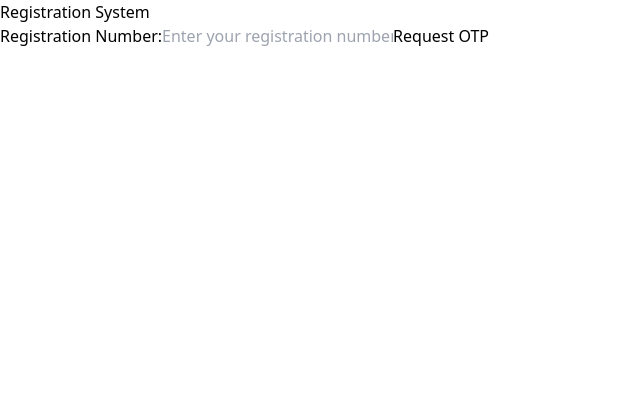
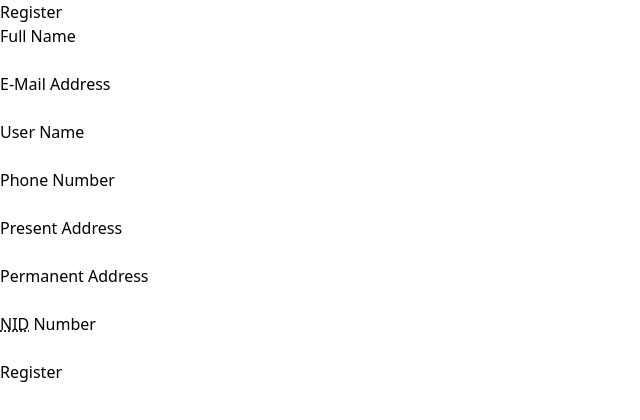
Before and after one commit to nowsadmunna/SPL-2, a React (Vite) app in the folder client/: page /registration in a window 1280 px wide. Shown: the top 420 px of the page, without its empty margins (0-640 px from the left). Built offline with nearby package versions, Linux system fonts and the light colour scheme.

Commit message:
update Registraion and Registration Verification

```diff
--- a/client/src/pages/Registration.jsx
+++ b/client/src/pages/Registration.jsx
@@ -1,84 +1,145 @@
 import {useState} from 'react';
 
 export default function Registration() {
-  const [registrationNumber, setRegistrationNumber] = useState("");
-    const [otp, setOtp] = useState("");
-    const [isOtpSent, setIsOtpSent] = useState(false);
-    const [message, setMessage] = useState("");
-
-    const handleRequestOtp = () => {
-      if (registrationNumber.trim() === "") {
-        setMessage("Please enter your registration number.");
-        return;
-      }
-
-      // Simulate OTP request
-      setIsOtpSent(true);
-      setMessage("OTP has been sent to your registered mobile number.");
-    };
-
-    const handleVerifyOtp = () => {
-      if (otp.trim() === "") {
-        setMessage("Please enter the OTP.");
-        return;
-      }
-
-      // Simulate OTP verification
-      if (otp === "123456") { // Replace "123456" with actual OTP logic
-        setMessage("Registration successful!");
-        setIsOtpSent(false);
-        setRegistrationNumber("");
-        setOtp("");
-      } else {
-        setMessage("Invalid OTP. Please try again.");
-      }
-    };
-
-    return (
-      <div className="flex flex-col items-center justify-center min-h-screen bg-gray-100">
-      <div className="bg-white p-8 rounded-lg shadow-xl w-80">
-        <h2 className="text-3xl font-extrabold text-center text-indigo-600 mb-6">Registration System</h2>
-        {!isOtpSent ? (
-          <div className="flex flex-col gap-6">
-            <label className="block">
-              <span className="text-gray-700 font-medium">Registration Number:</span>
+  return(
+    <>
+      <main className="my-form">
+        <div className="cotainer">
+          <div className="row justify-content-center">
+            <div className="col-md-8">
+              <div className="card">
+                <div className="card-header">Register</div>
+                <div className="card-body">
+                  <form
+                    name="my-form"
+                    onsubmit="return validform()"
+                    action="success.php"
+                    method=""
+                  >
+                    <div className="form-group row">
+                      <label
+                        htmlFor="full_name"
+                        className="col-md-4 col-form-label text-md-right"
+                      >
+                        Full Name
+                      </label>
+                      <div className="col-md-6">
                         <input
                           type="text"
-                value={registrationNumber}
-                onChange={(e) => setRegistrationNumber(e.target.value)}
-                placeholder="Enter your registration number"
-                className="mt-2 block w-full rounded-lg border-gray-300 shadow-sm focus:border-indigo-500 focus:ring-indigo-500 sm:text-sm p-3"
+                          id="full_name"
+                          className="form-control"
+                          name="full-name"
                         />
+                      </div>
+                    </div>
+                    <div className="form-group row">
+                      <label
+                        htmlFor="email_address"
+                        className="col-md-4 col-form-label text-md-right"
+                      >
+                        E-Mail Address
                       </label>
-            <button
-              onClick={handleRequestOtp}
-              className="bg-gradient-to-r from-indigo-500 to-blue-500 text-white py-3 px-6 rounded-lg hover:from-indigo-600 hover:to-blue-600 text-lg font-semibold"
+                      <div className="col-md-6">
+                        <input
+                          type="text"
+                          id="email_address"
+                          className="form-control"
+                          name="email-address"
+                        />
+                      </div>
+                    </div>
+                    <div className="form-group row">
+                      <label
+                        htmlFor="user_name"
+                        className="col-md-4 col-form-label text-md-right"
                       >
-              Request OTP
+                        User Name
+                      </label>
+                      <div className="col-md-6">
+                        <input
+                          type="text"
+                          id="user_name"
+                          className="form-control"
+                          name="username"
+                        />
+                      </div>
+                    </div>
+                    <div className="form-group row">
+                      <label
+                        htmlFor="phone_number"
+                        className="col-md-4 col-form-label text-md-right"
+                      >
+                        Phone Number
+                      </label>
+                      <div className="col-md-6">
+                        <input
+                          type="text"
+                          id="phone_number"
+                          className="form-control"
+                        />
+                      </div>
+                    </div>
+                    <div className="form-group row">
+                      <label
+                        htmlFor="present_address"
+                        className="col-md-4 col-form-label text-md-right"
+                      >
+                        Present Address
+                      </label>
+                      <div className="col-md-6">
+                        <input
+                          type="text"
+                          id="present_address"
+                          className="form-control"
+                        />
+                      </div>
+                    </div>
+                    <div className="form-group row">
+                      <label
+                        htmlFor="permanent_address"
+                        className="col-md-4 col-form-label text-md-right"
+                      >
+                        Permanent Address
+                      </label>
+                      <div className="col-md-6">
+                        <input
+                          type="text"
+                          id="permanent_address"
+                          className="form-control"
+                          name="permanent-address"
+                        />
+                      </div>
+                    </div>
+                    <div className="form-group row">
+                      <label
+                        htmlFor="nid_number"
+                        className="col-md-4 col-form-label text-md-right"
+                      >
+                        <abbr title="National Id Card">NID</abbr> Number
+                      </label>
+                      <div className="col-md-6">
+                        <input
+                          type="text"
+                          id="nid_number"
+                          className="form-control"
+                          name="nid-number"
+                        />
+                      </div>
+                    </div>
+                    <div className="col-md-6 offset-md-4">
+                      <button type="submit" className="btn btn-primary">
+                        Register
                       </button>
                     </div>
-        ) : (
-          <div className="flex flex-col gap-6">
-            <label className="block">
-              <span className="text-gray-700 font-medium">Enter OTP:</span>
-              <input
-                type="text"
-                value={otp}
-                onChange={(e) => setOtp(e.target.value)}
-                placeholder="Enter the OTP"
-                className="mt-2 block w-full rounded-lg border-gray-300 shadow-sm focus:border-indigo-500 focus:ring-indigo-500 sm:text-sm p-3"
-              />
-            </label>
-            <button
-              onClick={handleVerifyOtp}
-              className="bg-gradient-to-r from-indigo-500 to-blue-500 text-white py-3 px-6 rounded-lg hover:from-indigo-600 hover:to-blue-600 text-lg font-semibold"
-            >
-              Verify OTP
-            </button>
-          </div>
-        )}
-        {message && <p className="text-center text-indigo-700 font-medium mt-6">{message}</p>}
+                  </form>
                 </div>
               </div>
+            </div>
+          </div>
+        </div>
+      </main>
+
+    </>
   );
+
 }
```
Lines whose indentation alone changed are shown as unchanged.
